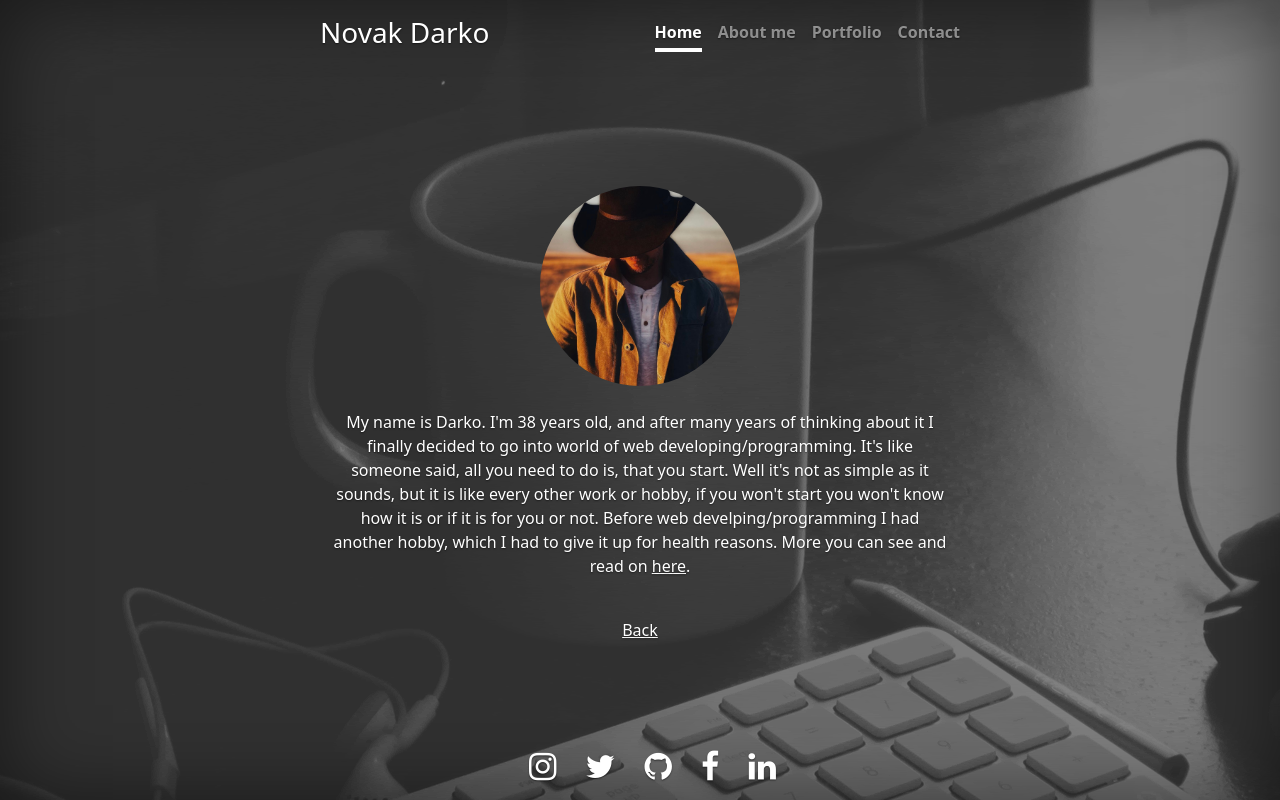
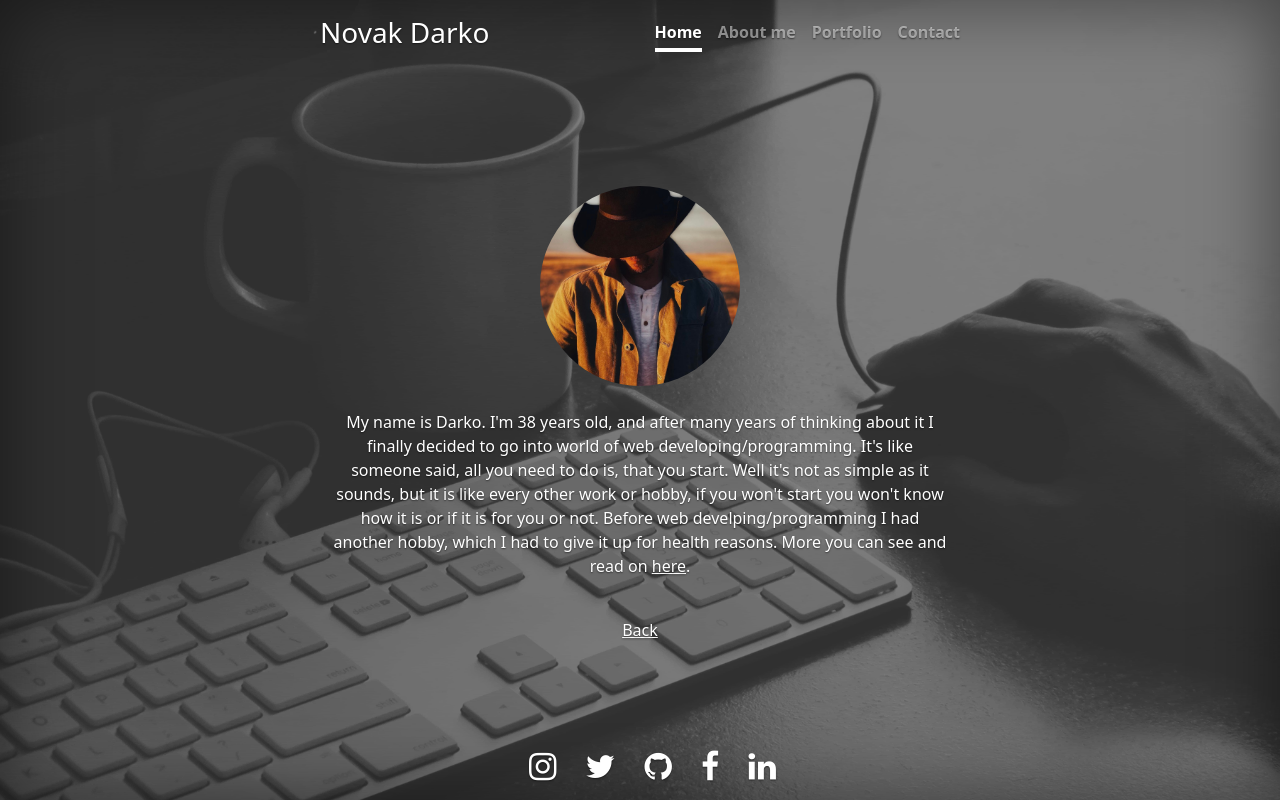
Before and after one commit to novak83/MyPage, a Flask app: page /about in a window 1280 px wide. Run offline with Flask 2, Linux system fonts and the light colour scheme; some libraries are stand-ins or nearby versions.

Commit message:
Add files via upload

```diff
--- a/static/css/about_style.css
+++ b/static/css/about_style.css
@@ -1,6 +1,9 @@
 body {
     background: url("/static/img/header.png");
-
+    background-position: center;
+    background-size: cover;
+    position: relative;
+    height:100%;
 }
 
 p, a {
```
